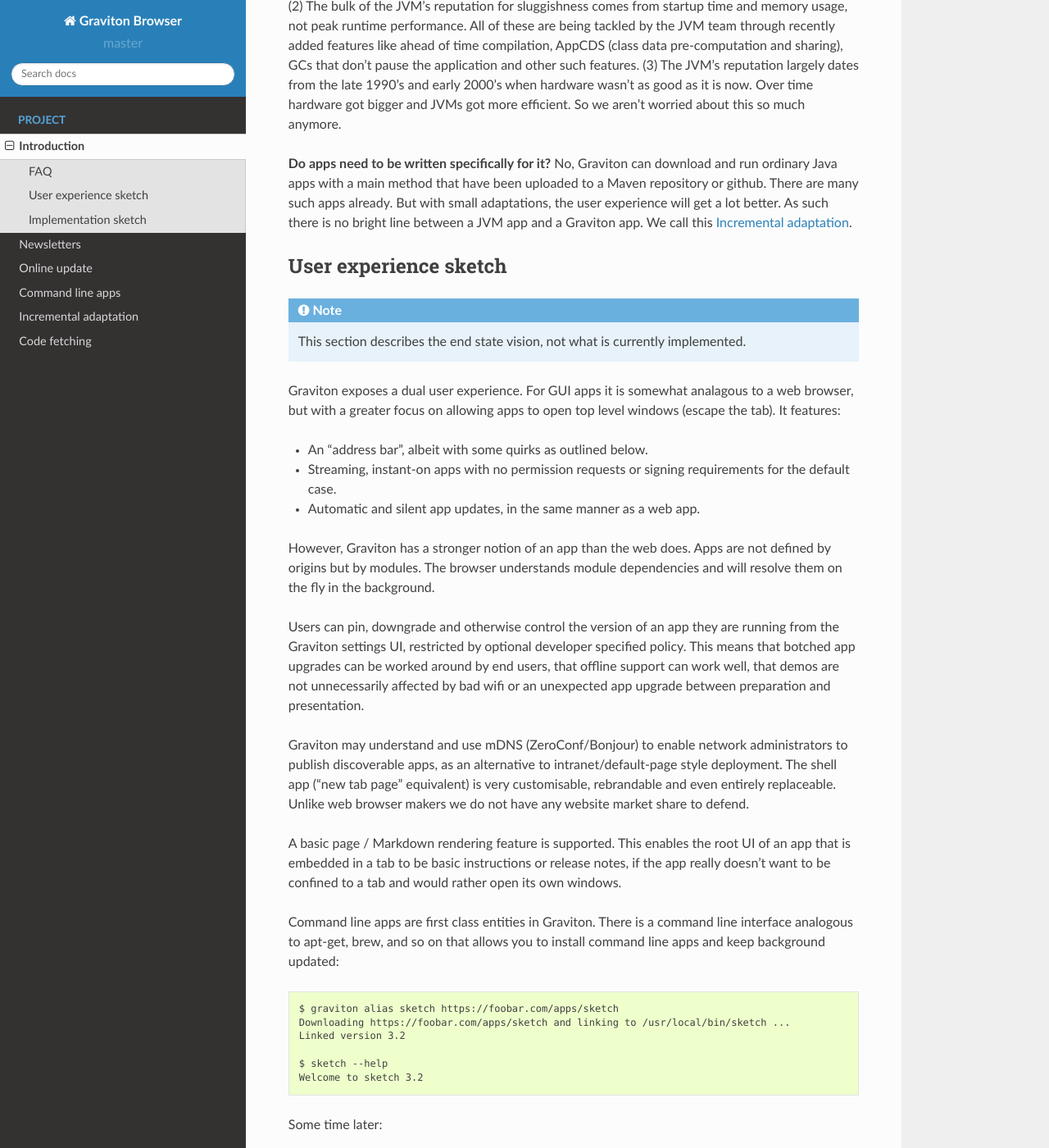
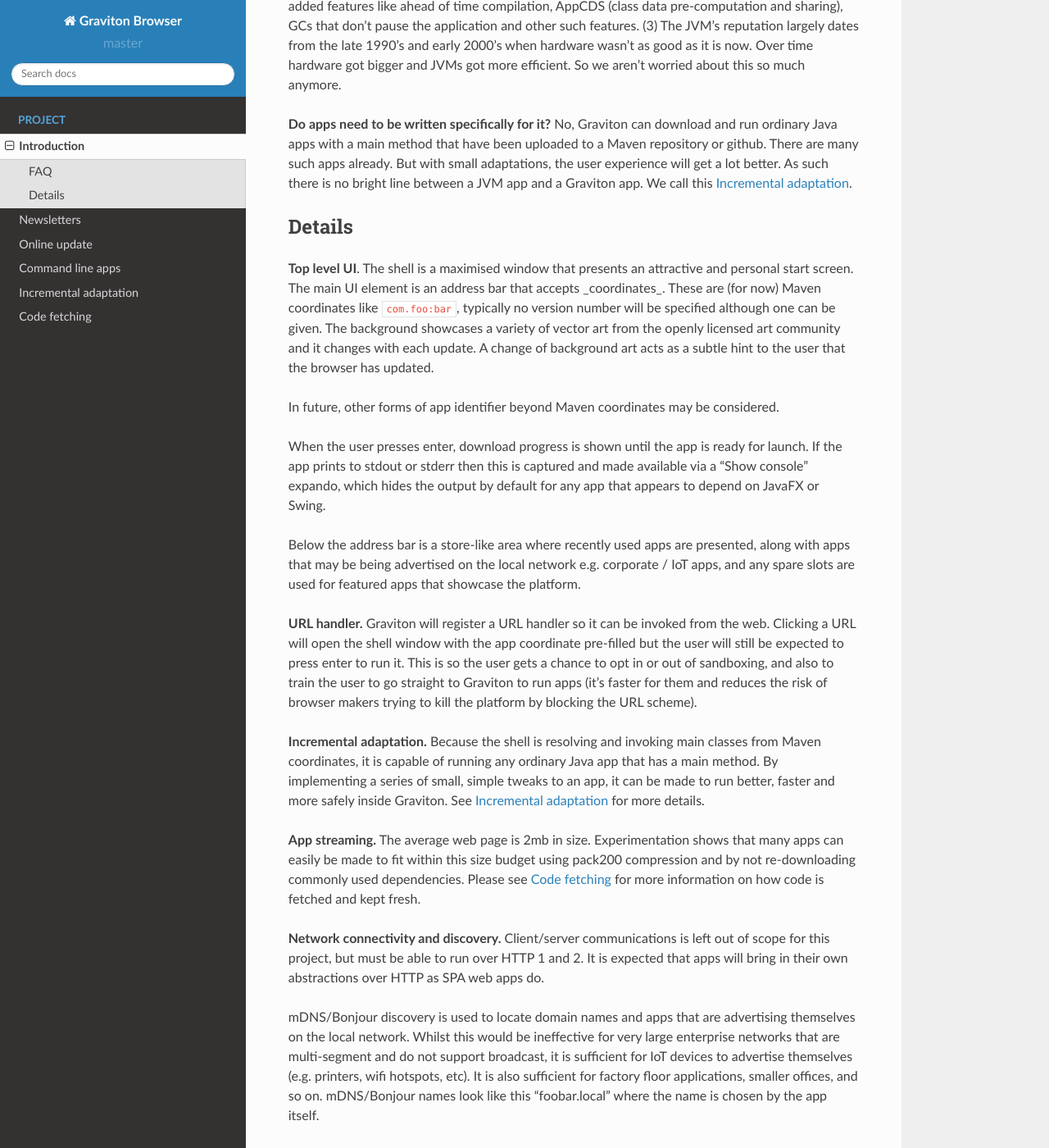
Before and after one commit to graviton-browser/graviton-browser, a Sphinx documentation site: the page built from website/source/introduction.rst, in a window 1280 px wide and 1400 px high, scrolled down 1108 px. Shown: the whole window at 82% size. Built offline with Sphinx 7.4.7 and the Read the Docs theme 2.0.0, drawn with Linux system fonts in a browser that asks for light colours; some of the changed text lies outside the part shown.

Commit message:
Small doc tweaks.

```diff
--- a/website/source/introduction.rst
+++ b/website/source/introduction.rst
@@ -1,8 +1,8 @@
 Introduction
 ************
 
-We would like a competitor to the web browser for JVM application distribution and deployment, to act as an alternative
-to the now deprecated Java Web Start, applets, and javapackager style bundled distribution.
+We would like a competitor to the web browser for JVM application distribution and deployment. This would be an alternative
+to applets, the now deprecated Java Web Start and javapackager style bundled distribution.
 
 Initial target markets:
 
@@ -22,8 +22,7 @@
 We feel these market segments are under-served by web browser developers.
 
 The resulting platform should use the JVM for platform independence, sandboxing, code streaming and other services but
-should otherwise be language and UI toolkit agnostic to the extent possible. That is, Graviton Browser is not a Kotlin
-or JavaFX specific project, even though it may use these tools for its own implementation.
+should otherwise be language and UI toolkit agnostic to the extent possible.
 
 FAQ
 ===
@@ -47,55 +46,8 @@
 adaptations, the user experience will get a lot better. As such there is no bright line between a JVM app and a
 Graviton app. We call this :doc:`incremental-adaptation`.
 
-User experience sketch
-======================
-
-.. note:: This section describes the end state vision, not what is currently implemented.
-
-Graviton exposes a dual user experience. For GUI apps it is somewhat analagous to a web browser, but with a greater
-focus on allowing apps to open top level windows (escape the tab). It features:
-
-* An "address bar", albeit with some quirks as outlined below.
-* Streaming, instant-on apps with no permission requests or signing requirements for the default case.
-* Automatic and silent app updates, in the same manner as a web app.
-
-However, Graviton has a stronger notion of an app than the web does. Apps are not defined by origins but by modules. The
-browser understands module dependencies and will resolve them on the fly in the background.
-
-Users can pin, downgrade and otherwise control the version of an app they are running from the Graviton settings UI,
-restricted by optional developer specified policy. This means that botched app upgrades can be worked around by end users,
-that offline support can work well, that demos are not unnecessarily affected by bad wifi or an unexpected app upgrade
-between preparation and presentation.
-
-Graviton may understand and use mDNS (ZeroConf/Bonjour) to enable network administrators to publish discoverable apps,
-as an alternative to intranet/default-page style deployment. The shell app ("new tab page" equivalent) is very
-customisable, rebrandable and even entirely replaceable. Unlike web browser makers we do not have any website market
-share to defend.
-
-A basic page / Markdown rendering feature is supported. This enables the root UI of an app that is embedded in a tab to
-be basic instructions or release notes, if the app really doesn't want to be confined to a tab and would rather open its
-own windows.
-
-Command line apps are first class entities in Graviton. There is a command line interface analogous to apt-get, brew,
-and so on that allows you to install command line apps and keep background updated::
-
-    $ graviton alias sketch https://foobar.com/apps/sketch
-    Downloading https://foobar.com/apps/sketch and linking to /usr/local/bin/sketch ...
-    Linked version 3.2
-
-    $ sketch --help
-    Welcome to sketch 3.2
-
-Some time later::
-
-    $ sketch --help
-    Welcome to sketch 3.4
-
-There is no download delay because the app was upgraded in the background using the same OS scheduled task that updates
-the runtime.
-
-Implementation sketch
-=====================
+Details
+=======
 
 **Top level UI**. The shell is a maximised window that presents an attractive and personal start screen. The main UI
 element is an address bar that accepts _coordinates_. These are (for now) Maven coordinates like ``com.foo:bar``, typically
```
Also changed, not shown: website/source/long-term-vision.rst (added).
